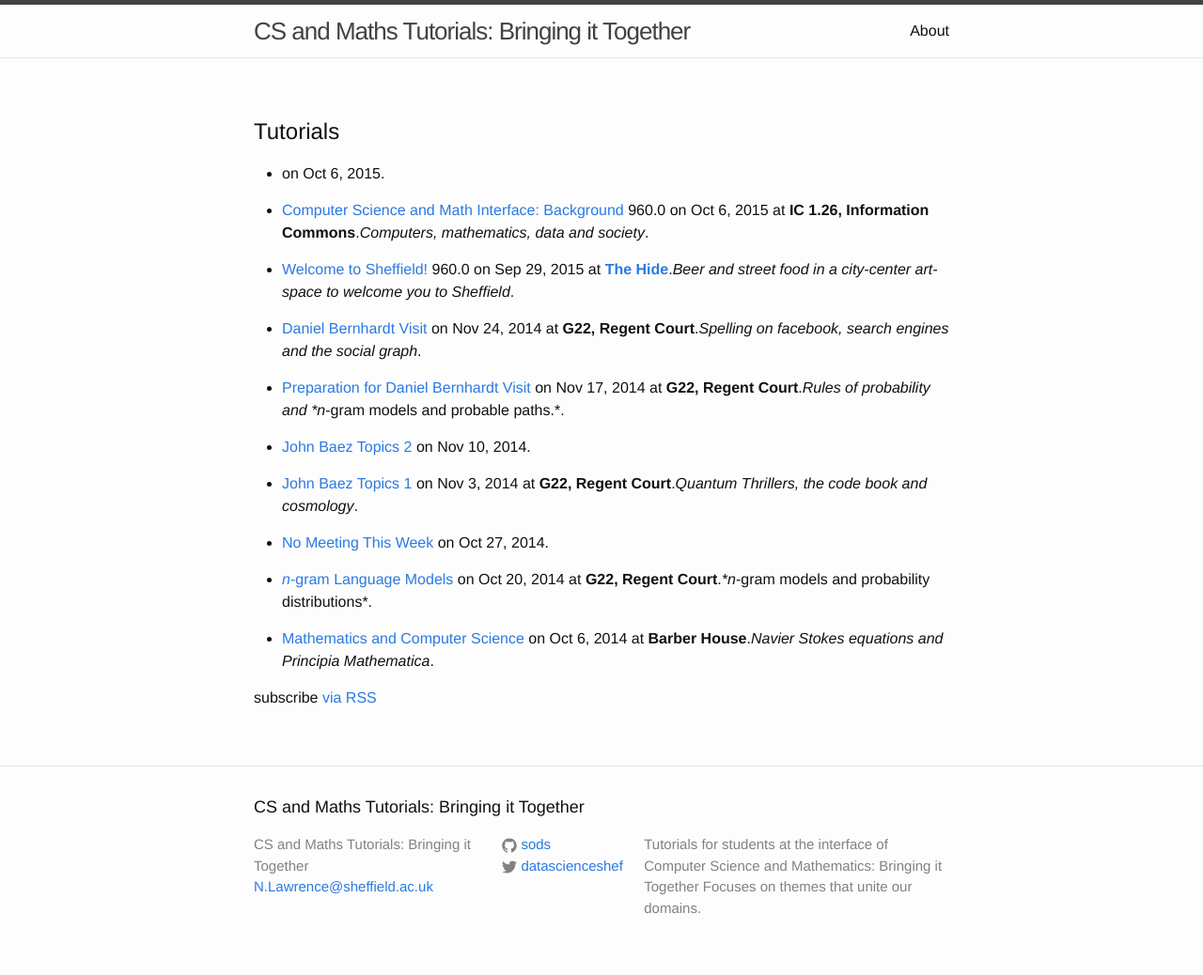
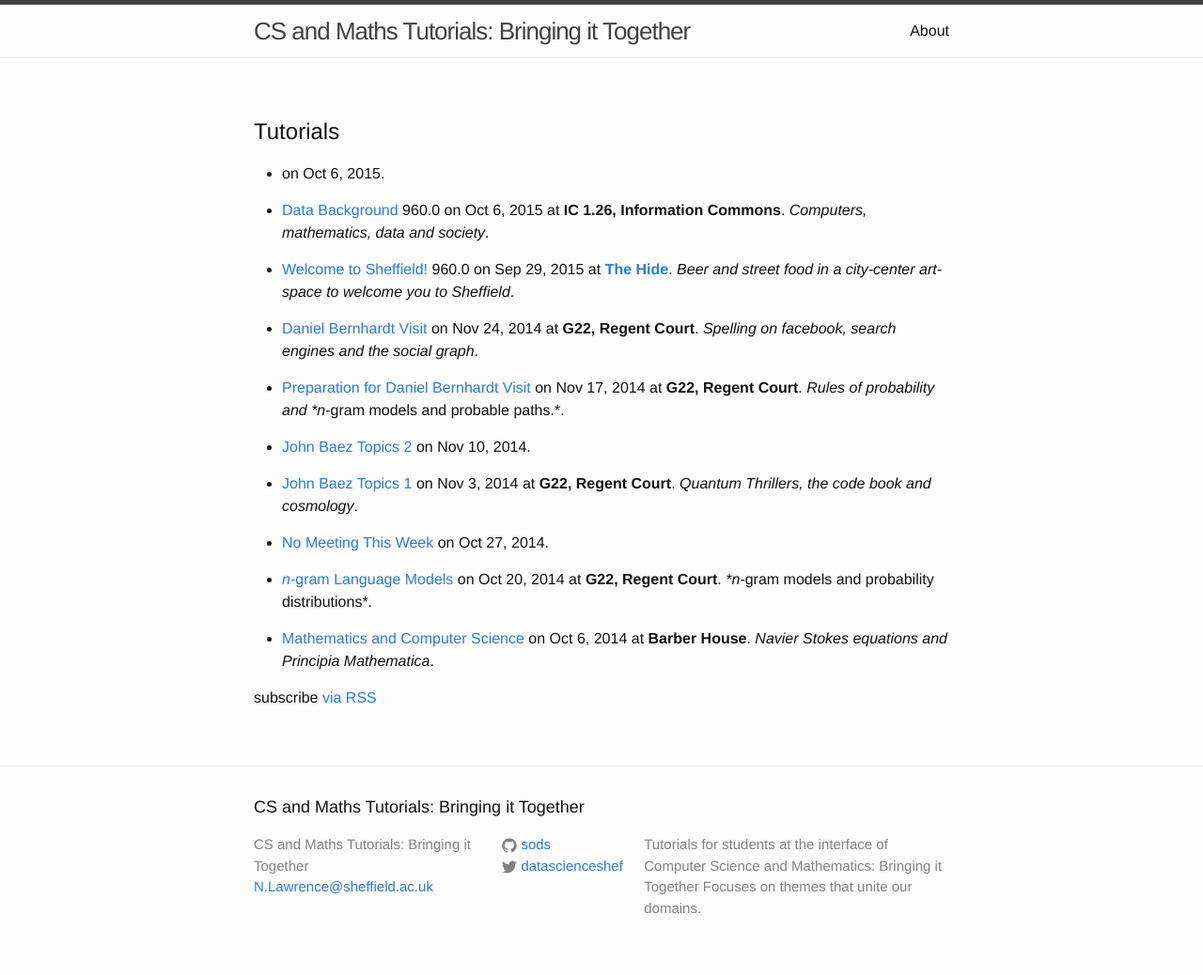
Before and after one commit to sods/tutorials, a Jekyll site: the page built from index.md, in a window 1280 px wide. Shown: the whole page at 94% size. Built offline with Jekyll 4.4.1, drawn with Linux system fonts in a browser that asks for light colours.

```diff
--- a/_config.yml
+++ b/_config.yml
@@ -3,7 +3,7 @@ title: "CS and Maths Tutorials: Bringing it Together"
 email: "N.Lawrence@sheffield.ac.uk"
 description: > # this means to ignore newlines until "baseurl:"
   Tutorials for students at the interface of Computer Science and Mathematics: Bringing it Together Focuses on themes that unite our domains.
-baseurl: "/tutorials" # the subpath of your site, e.g. /blog/
+baseurl: "/tutorials/" # the subpath of your site, e.g. /blog/
 url: "http://opendsi.cc" # the base hostname & protocol for your site
 twitter_username: datascienceshef
 github_username:  sods
--- a/index.md
+++ b/index.md
@@ -6,7 +6,7 @@ tagline: Tutorials at Interface of CS and Maths
 # Tutorials
 
 {% for post in site.posts %}
-- [{{ post.title }}]({{ post.url | prepend: site.baseurl }}) {% if post.time %} {{ post.time }} {% endif %} on {{ post.date | date: "%b %-d, %Y" }}{% if post.venue %} at **{{ post.venue }}**{% endif %}.{% if post.tagline %}*{{ post.tagline }}*.{% endif %}
+- [{{ post.title }}]({{ post.url | prepend: site.baseurl }}) {% if post.time %} {{ post.time }} {% endif %} on {{ post.date | date: "%b %-d, %Y" }}{% if post.venue %} at **{{ post.venue }}**{% endif %}.{% if post.tagline %} *{{ post.tagline }}*.{% endif %}
 {% endfor %}
 
 <p class="rss-subscribe">subscribe <a href="{{ "/feed.xml" | prepend: site.baseurl }}">via RSS</a></p>
```
Also changed, not shown: _posts/2015-10-06-data-background.md (+1 -1 lines).
